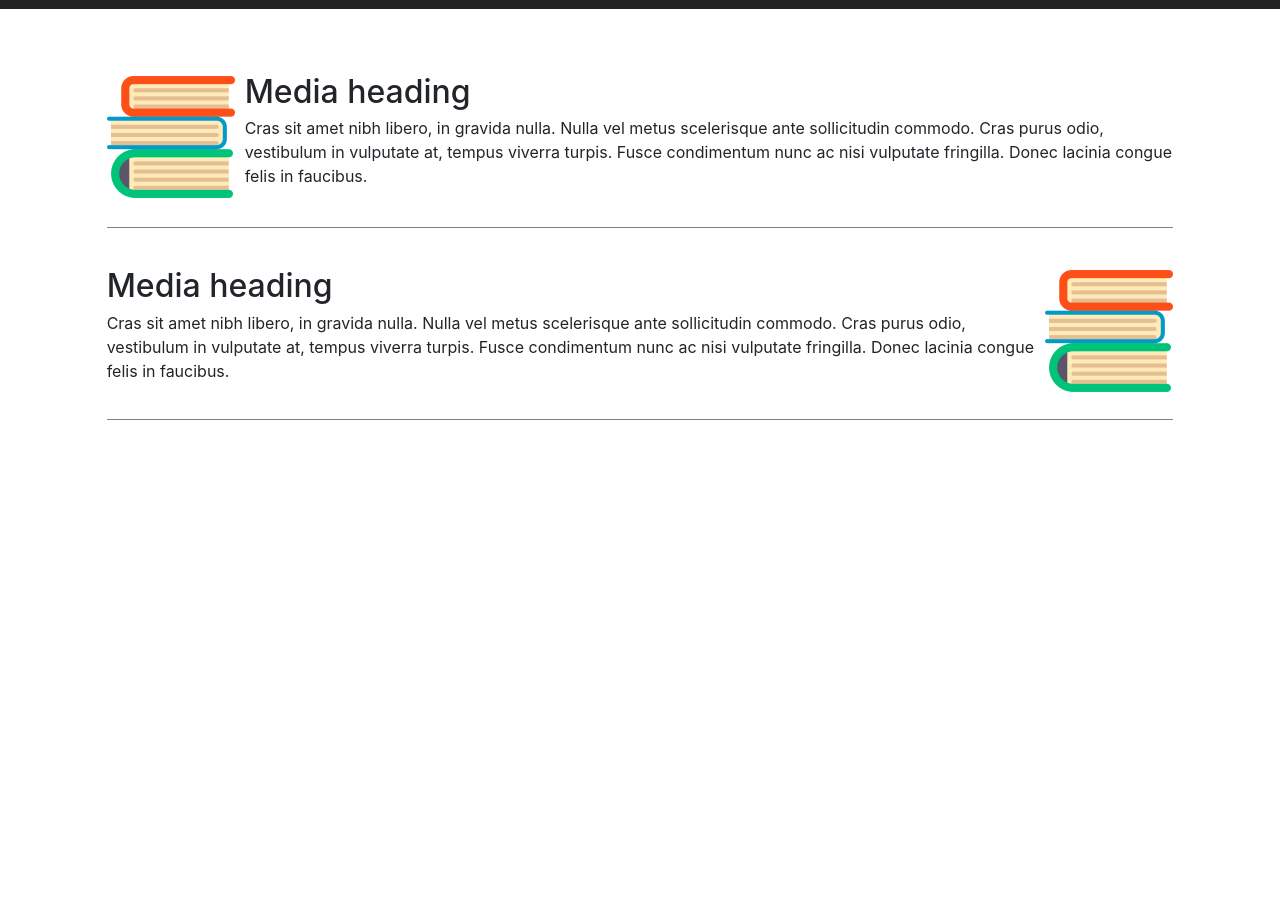
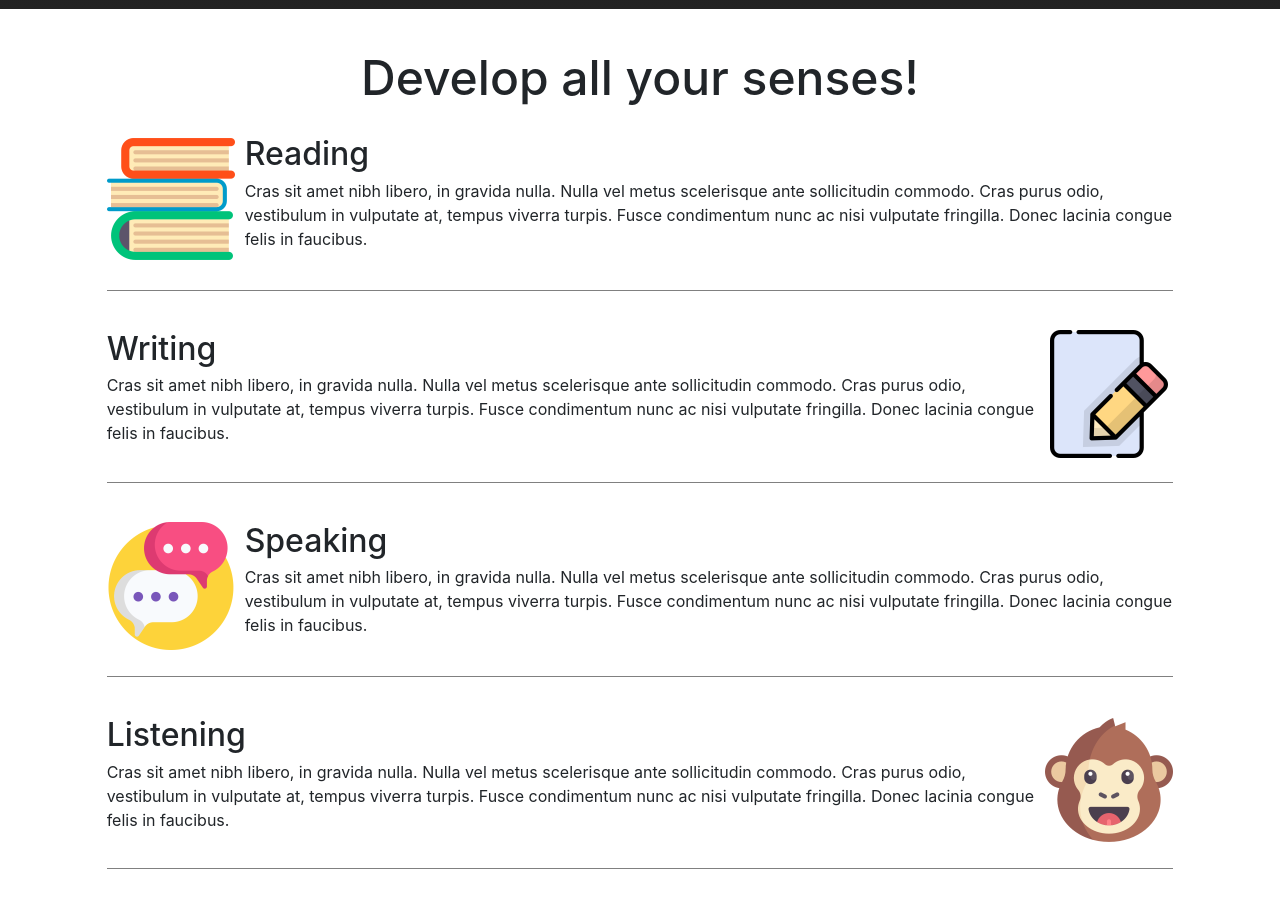
Before and after one commit to mLingoTeam/mLingo-Frontend, a React (Create React App) app in the folder mLingo/ClientApp/: page / in a window 1280 px wide. Shown: the part 720-1628 px from the top of the page. Before the commit the page ends 1190 px from the top, so only its background shows below. Built offline with nearby package versions, Linux system fonts and the light colour scheme.

Commit message:
Add values basic layout

```diff
--- a/mLingo/ClientApp/src/components/MainPageComponents/Promo.css
+++ b/mLingo/ClientApp/src/components/MainPageComponents/Promo.css
@@ -3,6 +3,10 @@
 }
 .Promo {
   padding: 5vh 0;
+}
+.Promo h1 {
+  font-size: 48px;
+  text-align: center;
 }
 
 li.media {
--- a/mLingo/ClientApp/src/components/MainPageComponents/Promo.js
+++ b/mLingo/ClientApp/src/components/MainPageComponents/Promo.js
@@ -1,17 +1,21 @@
 import React from "react";
 import { Media } from "reactstrap";
 import img1 from "../../img/books.png";
+import img2 from "../../img/edit.png";
+import img3 from "../../img/speak.png";
+import img4 from "../../img/monkey.png";
 import "./Promo.css";
 const Promo = props => {
   return (
     <div className="offset-1 col-10 Promo">
+      <h1>Develop all your senses!</h1>
       <Media list>
         <Media tag="li">
           <Media left href="#">
             <img src={img1} className="img-media" />
           </Media>
           <Media body>
-            <Media heading>Media heading</Media>
+            <Media heading>Reading</Media>
             Cras sit amet nibh libero, in gravida nulla. Nulla vel metus
             scelerisque ante sollicitudin commodo. Cras purus odio, vestibulum
             in vulputate at, tempus viverra turpis. Fusce condimentum nunc ac
@@ -21,14 +25,39 @@ const Promo = props => {
         </Media>
         <Media tag="li">
           <Media body>
-            <Media heading>Media heading</Media>
+            <Media heading>Writing</Media>
             Cras sit amet nibh libero, in gravida nulla. Nulla vel metus
             scelerisque ante sollicitudin commodo. Cras purus odio, vestibulum
             in vulputate at, tempus viverra turpis. Fusce condimentum nunc ac
             nisi vulputate fringilla. Donec lacinia congue felis in faucibus.
           </Media>
           <Media right href="#">
-            <img src={img1} className="img-media" />
+            <img src={img2} className="img-media" />
+          </Media>
+        </Media>
+        <Media tag="li">
+          <Media left href="#">
+            <img src={img3} className="img-media" />
+          </Media>
+          <Media body>
+            <Media heading>Speaking</Media>
+            Cras sit amet nibh libero, in gravida nulla. Nulla vel metus
+            scelerisque ante sollicitudin commodo. Cras purus odio, vestibulum
+            in vulputate at, tempus viverra turpis. Fusce condimentum nunc ac
+            nisi vulputate fringilla. Donec lacinia congue felis in faucibus.
+            <Media></Media>
+          </Media>
+        </Media>
+        <Media tag="li">
+          <Media body>
+            <Media heading>Listening</Media>
+            Cras sit amet nibh libero, in gravida nulla. Nulla vel metus
+            scelerisque ante sollicitudin commodo. Cras purus odio, vestibulum
+            in vulputate at, tempus viverra turpis. Fusce condimentum nunc ac
+            nisi vulputate fringilla. Donec lacinia congue felis in faucibus.
+          </Media>
+          <Media right href="#">
+            <img src={img4} className="img-media" />
           </Media>
         </Media>
       </Media>
```
